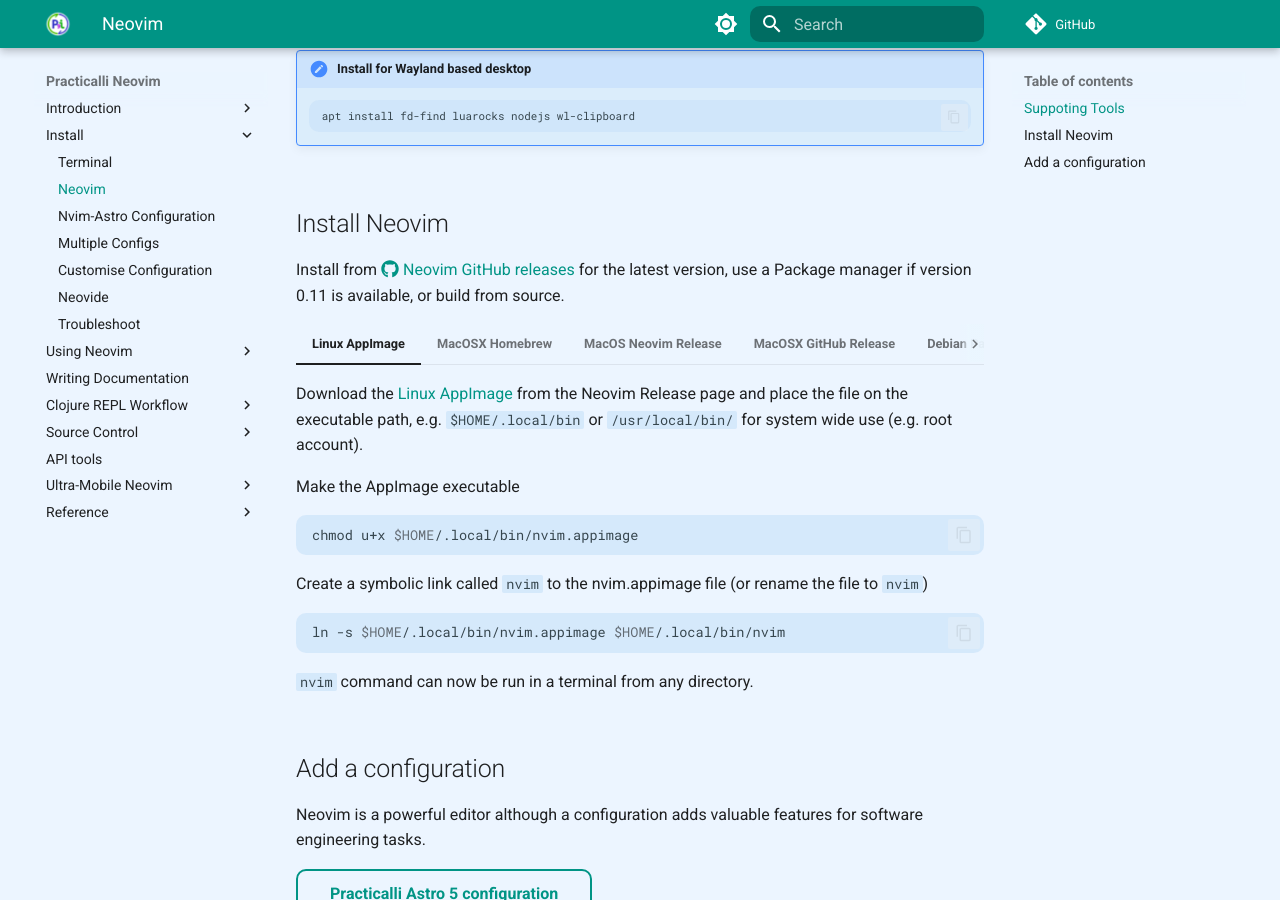
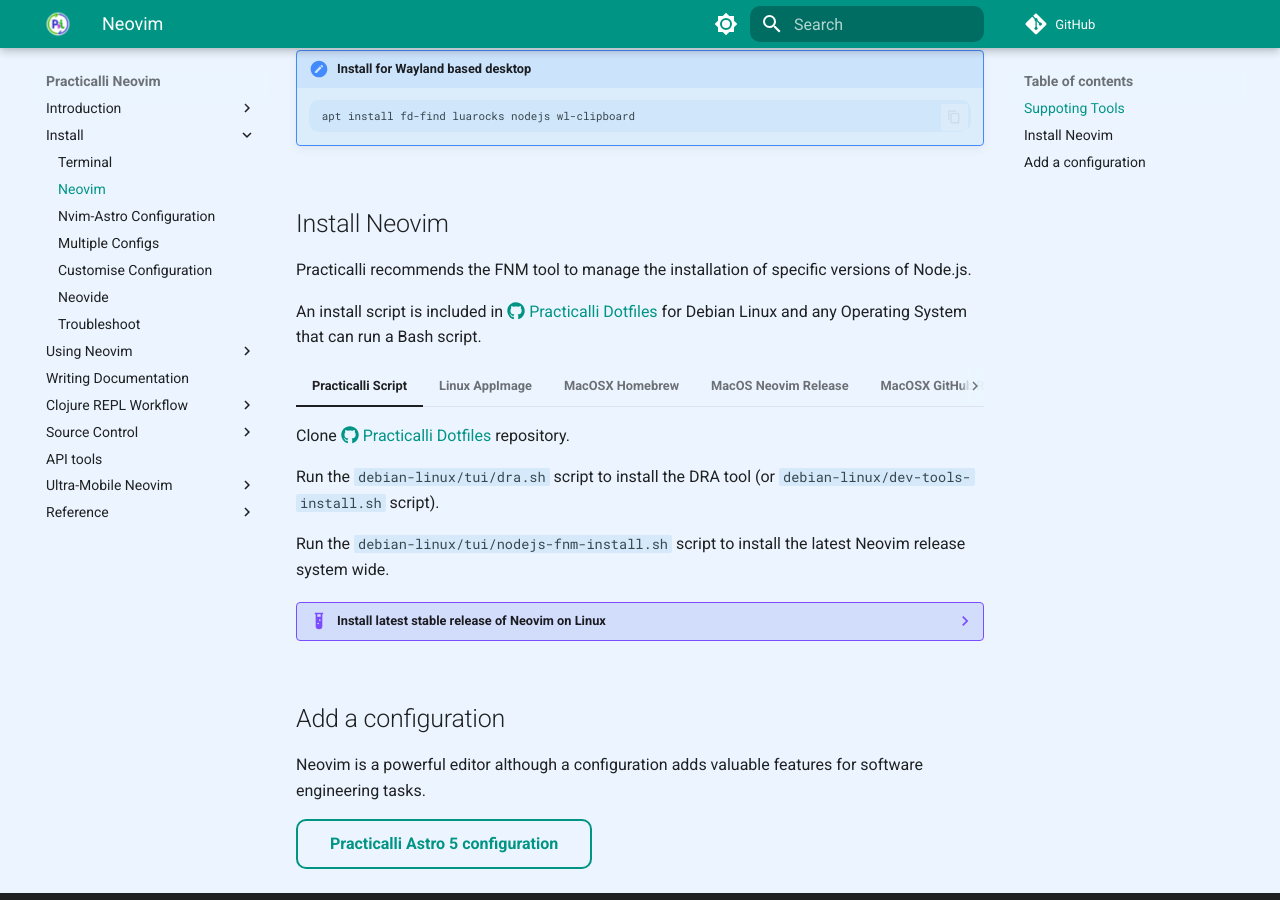
Before and after one commit to practicalli/neovim, an MkDocs documentation site: the page built from docs/install/neovim.md, in a window 1280 px wide and 900 px high, scrolled down 813 px. Built offline with MkDocs 1.6.1 and Material for MkDocs 9.7.7, drawn with Linux system fonts in a browser that asks for light colours; comment, search, counter and statistics services are not loaded.

Commit message:
install: add practicalli install script for neovim

````diff
--- a/docs/install/neovim.md
+++ b/docs/install/neovim.md
@@ -45,7 +45,37 @@
 
 ## Install Neovim
 
-Install from [:fontawesome-brands-github: Neovim GitHub releases](https://github.com/neovim/neovim/releases/) for the latest version, use a Package manager if version 0.11 is available, or build from source.
+Practicalli recommends the FNM tool to manage the installation of specific versions of Node.js.
+
+An install script is included in [:fontawesome-brands-github: Practicalli Dotfiles](https://github.com/practicalli/dotfiles){target=_blank} for Debian Linux and any Operating System that can run a Bash script.
+
+=== "Practicalli Script"
+
+    Clone [:fontawesome-brands-github: Practicalli Dotfiles](https://github.com/practicalli/dotfiles){target=_blank} repository.
+
+    Run the `debian-linux/tui/dra.sh` script to install the DRA tool (or `debian-linux/dev-tools-install.sh` script).
+
+    Run the `debian-linux/tui/nodejs-fnm-install.sh` script to install the latest Neovim release system wide.
+
+    ??? EXAMPLE "Install latest stable release of Neovim on Linux"
+        ```shell
+        #!/usr/bin/env bash
+
+        # Install the current release version of Neovim from GitHub for all users
+
+        echo
+        echo "# ---------------------------------------"
+        echo "Neovim hyper-configurable editor - installed for all users"
+
+        # install the nvim.appimage (automatic only installs nvim and not runtime)
+        # rename file to `nvim` the standard executable name
+        sudo dra download --select nvim-linux-x86_64.appimage --install --output /usr/local/bin/nvim neovim/neovim
+
+        echo
+        echo "Neovim version: $(nvim --version)"
+        echo "# ---------------------------------------"
+        echo ""
+        ```
 
 
 === "Linux AppImage"
````
Also changed, not shown: CHANGELOG.md (+1 -0 lines).
